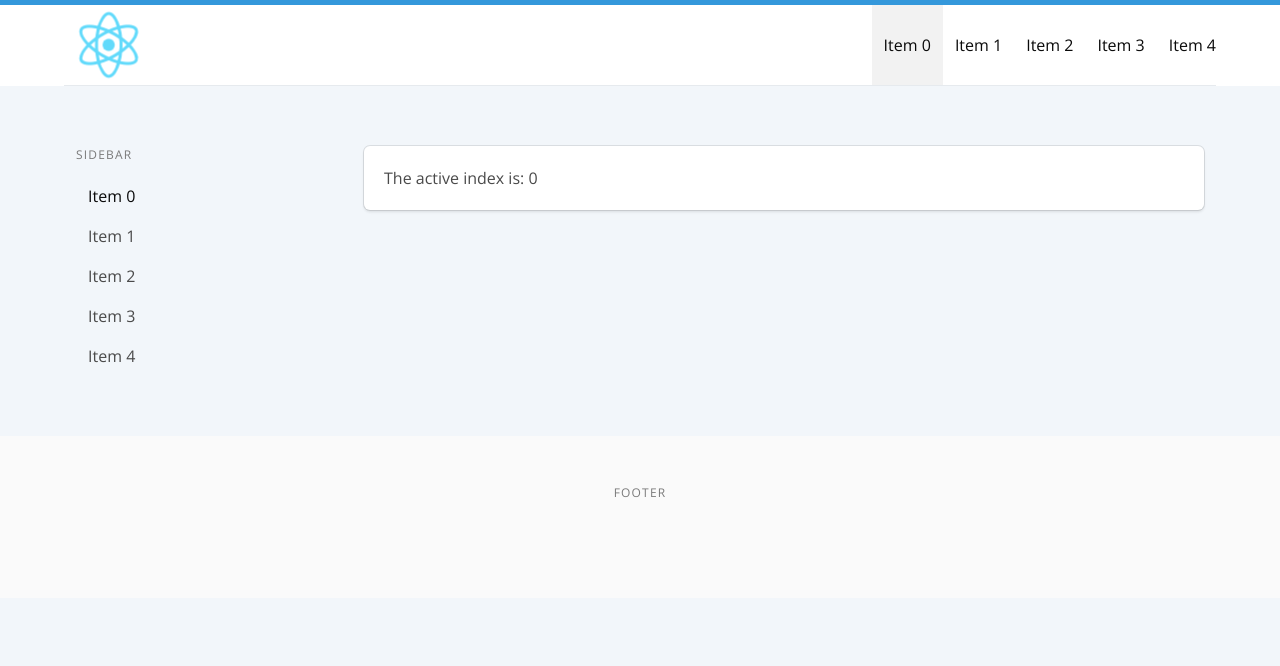
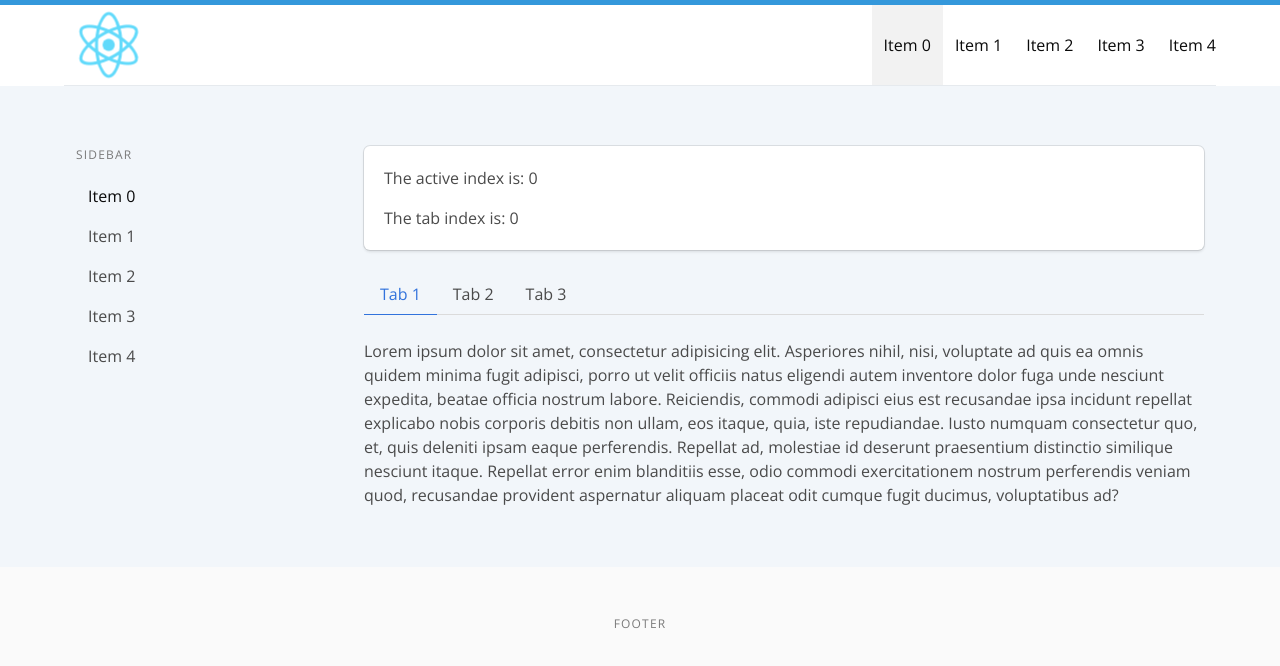
Before and after one commit to IberaSoft/simple-react-bulma-app, a React (Create React App) app: page / in a window 1280 px wide. Shown: the top 666 px of the page. Built offline with nearby package versions, Linux system fonts and the light colour scheme.

Commit message:
Added Tabs Component.

```diff
--- a/src/App.js
+++ b/src/App.js
@@ -1,13 +1,47 @@
 import React, { Component } from 'react';
+import Footer from './Footer/Footer';
 import Header from './Header/Header';
+import Main from './Main/Main';
 import Sidebar from './Sidebar/Sidebar';
-import Main from './Main/Main';
-import Footer from './Footer/Footer';
+import Tabs from './Tabs/Tabs';
+
 // Css
 import './App.css';
+
+let data = [
+  {
+      name: 'Tab 1',
+      text: 'Lorem ipsum dolor sit amet, consectetur adipisicing elit. Asperiores nihil, nisi, voluptate ad quis ea omnis quidem minima fugit adipisci, porro ut velit officiis natus eligendi autem inventore dolor fuga unde nesciunt expedita, beatae officia nostrum labore. Reiciendis, commodi adipisci eius est recusandae ipsa incidunt repellat explicabo nobis corporis debitis non ullam, eos itaque, quia, iste repudiandae. Iusto numquam consectetur quo, et, quis deleniti ipsam eaque perferendis. Repellat ad, molestiae id deserunt praesentium distinctio similique nesciunt itaque. Repellat error enim blanditiis esse, odio commodi exercitationem nostrum perferendis veniam quod, recusandae provident aspernatur aliquam placeat odit cumque fugit ducimus, voluptatibus ad?'
+  },
+  {
+      name: 'Tab 2',
+      text: 'Asperiores perspiciatis repellat soluta dolorum, quam quos possimus atque rerum porro voluptate beatae dolor incidunt! Corporis, tempore quasi fugit est. Ex, quae!Aliquam nulla explicabo facilis, consequuntur tenetur! Rem architecto veritatis quo corporis sapiente nesciunt culpa at enim similique officiis adipisci in commodi suscipit, natus facilis, repellat laboriosam eaque obcaecati quaerat vero!'
+  },
+  {
+      name: 'Tab 3',
+      text: 'laboriosam reiciendis ea! Natus iste quas perspiciatis magnam repellat, voluptate excepturi esse.'
+  }
+];
+
 class App extends Component {
-  state = {
-    activeIndex: 0
+
+  constructor(props) {
+      super(props)
+
+      this.state = {
+          activeTab: 0,
+          activeIndex: 0,
+          data: data
+      }
+
+      this.tabClick = this.tabClick.bind(this);
+      this.menuClick = this.changeIndex.bind(this);
+  }
+
+  tabClick(index){
+      this.setState({
+          activeTab:index
+      });
   }
 
   changeIndex(newIndex) {
@@ -19,18 +53,20 @@ class App extends Component {
   render() {
     return (
       <div>
-        <Header activeIndex={this.state.activeIndex} changeIndex={this.changeIndex.bind(this)} />
+        <Header activeIndex={this.state.activeIndex} changeIndex={this.menuClick} />
 
         <section className="container">
           <div className="columns">
             <div className="column is-3">
 
-              <Sidebar activeIndex={this.state.activeIndex} changeIndex={this.changeIndex.bind(this)} />
+              <Sidebar activeIndex={this.state.activeIndex} changeIndex={this.menuClick} />
 
             </div>
             <div className="column is-9">
 
-              <Main activeIndex={this.state.activeIndex} />
+              <Main activeIndex={this.state.activeIndex} activeTab={this.state.activeTab} />
+
+              <Tabs tabData={this.state.data} activeId={this.state.activeTab} clickTab ={this.tabClick} />
 
             </div>
           </div>
--- a/src/Footer/Footer.jsx
+++ b/src/Footer/Footer.jsx
@@ -3,7 +3,7 @@ import React from 'react';
 const Footer = () => (
     <footer className="footer">
         <div className="content has-text-centered">
-            <p class="menu-label">Footer</p>
+            <p className="menu-label">Footer</p>
         </div>
     </footer>
 )
--- a/src/Header/Header.jsx
+++ b/src/Header/Header.jsx
@@ -10,7 +10,7 @@ const Header = (props) => (
             <div className="navbar-brand">
                 <img src={logo} className="logo" width="150" height="150" alt="logo" />
             </div>
-            <Navigation className="navbar-end"  activeIndex={props.activeIndex} changeIndex={props.changeIndex} />
+            <Navigation className="navbar-end" activeIndex={props.activeIndex} changeIndex={props.changeIndex} />
         </div>
     </header>
 )
--- a/src/Link/Link.jsx
+++ b/src/Link/Link.jsx
@@ -1,10 +1,10 @@
 import React from 'react';
 
 const Link = (props) => {
-    let className = "navbar-item";
-    if (props.isActive) className += " is-active";
+    const className = (props.isActive) ? 'is-active' : '';
+
     return (
-        <a className={className} onClick={props.onClick}>{props.children}</a>
+        <a className={`navbar-item ${className}`} onClick={props.onClick}>{props.children}</a>
     )
 }
 
--- a/src/Main/Main.jsx
+++ b/src/Main/Main.jsx
@@ -3,7 +3,8 @@ import React from 'react';
 const Main = (props) => (
     <div className="box content">
         <article className="post">
-            The active index is: {props.activeIndex}
+            <p>The active index is: {props.activeIndex}</p>
+            <p>The tab index is: {props.activeTab}</p>
         </article>
     </div>
 )
--- /dev/null
+++ b/src/Tabs/TabContent.jsx
@@ -0,0 +1,22 @@
+import React, { Component } from 'react';
+
+class TabContent extends Component {
+    clickTab(index, event) {
+        this.props.clickTab(index);
+    }
+    render() {
+        let activeClass = this.props.activeId;
+        let tabContent = this.props.tabData.map((item, index) => {
+            return <div
+                        className={'tab-pane ' + (activeClass === index ? "is-active" : "")}
+                        key={index}>
+                            {item.text}
+                    </div>
+        });
+        return (
+            <div className="tab-content">{tabContent}</div>
+        );
+    }
+}
+
+export default TabContent;
--- /dev/null
+++ b/src/Tabs/Tabs.css
@@ -0,0 +1,6 @@
+.tab-pane {
+    display: none;
+}
+.tab-pane.is-active {
+    display: block;
+}
--- /dev/null
+++ b/src/Tabs/Tabs.jsx
@@ -0,0 +1,34 @@
+
+import React, { Component } from 'react';
+import TabContent from './TabContent';
+//css
+import './Tabs.css';
+
+class Tabs extends Component {
+    clickTab(index, event) {
+        this.props.clickTab(index);
+    }
+
+    render() {
+        let activeClass = this.props.activeId;
+        let tabsMenu = this.props.tabData.map((item, index) => {
+            return (<li
+                onClick={this.clickTab.bind(this, index)}
+                className={activeClass === index ? "is-active" : ""}
+                key={index}>
+                    <a>{item.name}</a>
+                </li>)
+        });
+
+        return (
+            <div>
+                <div className="tabs">
+                    <ul>{tabsMenu}</ul>
+                </div>
+                <TabContent tabData={this.props.tabData} activeId={this.props.activeId} />
+            </div>
+        );
+    }
+}
+
+export default Tabs;
```
